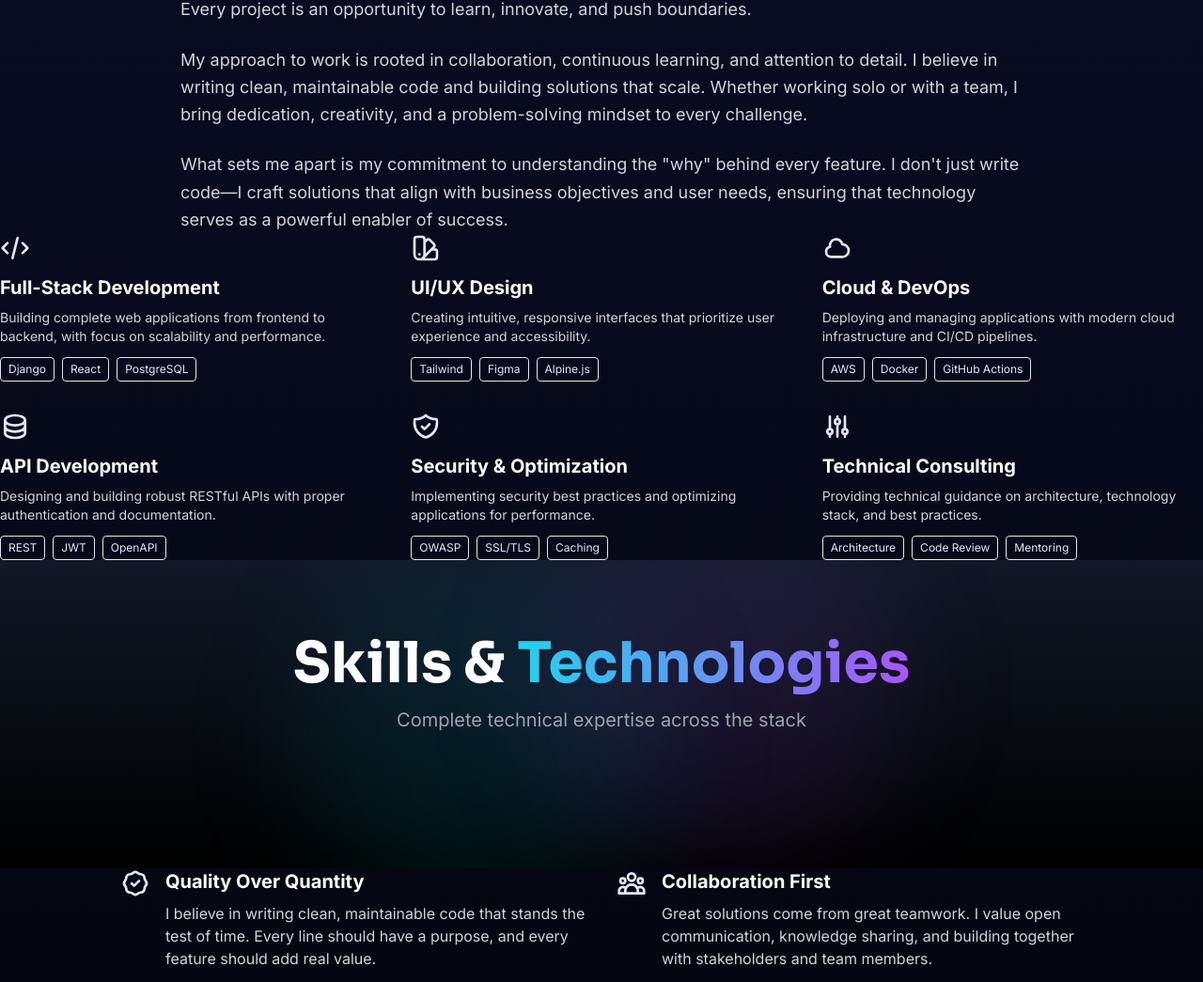
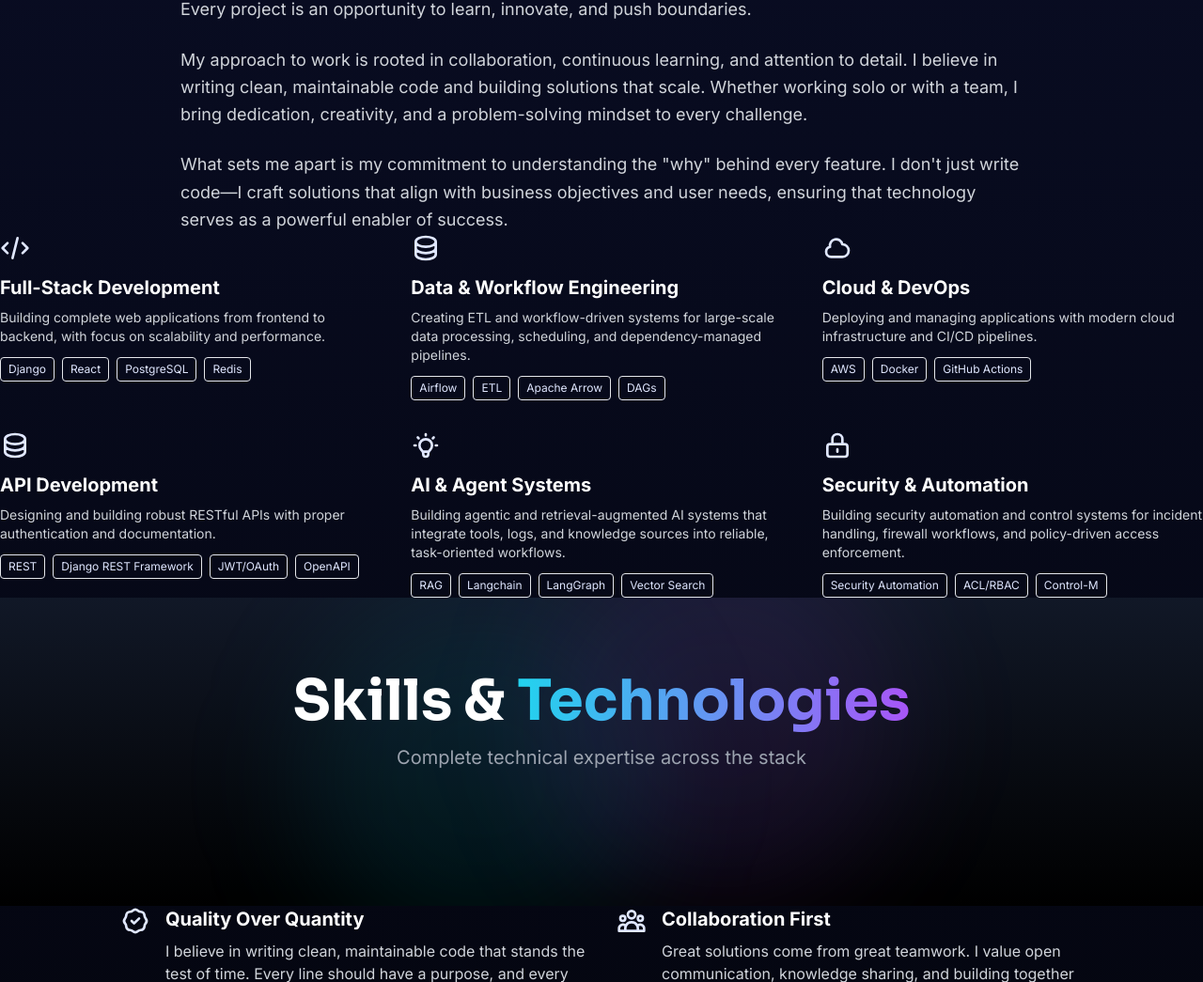
Before and after one commit to pawan980/portfolio, a Django app: page /about/ in a window 1280 px wide. Shown: the part 401-1446 px from the top of the page at 94% size. Run offline with Django 4.2, Linux system fonts and the light colour scheme; data comes from the database, SQL or seed files in the repository; data that the repository does not hold is empty; some libraries are stand-ins or nearby versions.

Commit message:
Update What I Do section: replace cards with AI & Agent Systems, Data & Workflow Engineering, and Security & Automation

```diff
--- a/templates/pages/about.html
+++ b/templates/pages/about.html
@@ -103,6 +103,8 @@
                     class="text-xs px-2 py-1 bg-cyan-500/20 border border-cyan-500/30 text-cyan-400 rounded">React</span>
                 <span
                     class="text-xs px-2 py-1 bg-cyan-500/20 border border-cyan-500/30 text-cyan-400 rounded">PostgreSQL</span>
+                <span
+                    class="text-xs px-2 py-1 bg-cyan-500/20 border border-cyan-500/30 text-cyan-400 rounded">Redis</span>
             </div>
         </c-card>
 
@@ -110,20 +112,21 @@
             <div class="text-purple-400 mb-3">
                 <svg class="w-8 h-8" fill="none" stroke="currentColor" viewBox="0 0 24 24">
                     <path stroke-linecap="round" stroke-linejoin="round" stroke-width="2"
-                        d="M7 21a4 4 0 01-4-4V5a2 2 0 012-2h4a2 2 0 012 2v12a4 4 0 01-4 4zm0 0h12a2 2 0 002-2v-4a2 2 0 00-2-2h-2.343M11 7.343l1.657-1.657a2 2 0 012.828 0l2.829 2.829a2 2 0 010 2.828l-8.486 8.485M7 17h.01">
+                        d="M4 7v10c0 2.21 3.582 4 8 4s8-1.79 8-4V7M4 7c0 2.21 3.582 4 8 4s8-1.79 8-4M4 7c0-2.21 3.582-4 8-4s8 1.79 8 4m0 5c0 2.21-3.582 4-8 4s-8-1.79-8-4">
                     </path>
                 </svg>
             </div>
-            <h3 class="text-xl font-bold mb-2 text-white">UI/UX Design</h3>
-            <p class="text-gray-300 mb-3 text-sm">Creating intuitive, responsive interfaces that
-                prioritize user experience and accessibility.</p>
+            <h3 class="text-xl font-bold mb-2 text-white">Data & Workflow Engineering</h3>
+            <p class="text-gray-300 mb-3 text-sm">Creating ETL and workflow-driven systems for large-scale data processing, scheduling, and dependency-managed pipelines.</p>
             <div class="flex flex-wrap gap-2">
                 <span
-                    class="text-xs px-2 py-1 bg-cyan-500/20 border border-cyan-500/30 text-cyan-400 rounded">Tailwind</span>
+                    class="text-xs px-2 py-1 bg-cyan-500/20 border border-cyan-500/30 text-cyan-400 rounded">Airflow</span>
                 <span
-                    class="text-xs px-2 py-1 bg-cyan-500/20 border border-cyan-500/30 text-cyan-400 rounded">Figma</span>
+                    class="text-xs px-2 py-1 bg-cyan-500/20 border border-cyan-500/30 text-cyan-400 rounded">ETL</span>
                 <span
-                    class="text-xs px-2 py-1 bg-cyan-500/20 border border-cyan-500/30 text-cyan-400 rounded">Alpine.js</span>
+                    class="text-xs px-2 py-1 bg-cyan-500/20 border border-cyan-500/30 text-cyan-400 rounded">Apache Arrow</span>
+                <span
+                    class="text-xs px-2 py-1 bg-cyan-500/20 border border-cyan-500/30 text-cyan-400 rounded">DAGs</span>
             </div>
         </c-card>
 
@@ -164,7 +167,9 @@
                 <span
                     class="text-xs px-2 py-1 bg-cyan-500/20 border border-cyan-500/30 text-cyan-400 rounded">REST</span>
                 <span
-                    class="text-xs px-2 py-1 bg-cyan-500/20 border border-cyan-500/30 text-cyan-400 rounded">JWT</span>
+                    class="text-xs px-2 py-1 bg-cyan-500/20 border border-cyan-500/30 text-cyan-400 rounded">Django REST Framework</span>
+                <span
+                    class="text-xs px-2 py-1 bg-cyan-500/20 border border-cyan-500/30 text-cyan-400 rounded">JWT/OAuth</span>
                 <span
                     class="text-xs px-2 py-1 bg-cyan-500/20 border border-cyan-500/30 text-cyan-400 rounded">OpenAPI</span>
             </div>
@@ -174,20 +179,21 @@
             <div class="text-cyan-400 mb-3">
                 <svg class="w-8 h-8" fill="none" stroke="currentColor" viewBox="0 0 24 24">
                     <path stroke-linecap="round" stroke-linejoin="round" stroke-width="2"
-                        d="M9 12l2 2 4-4m5.618-4.016A11.955 11.955 0 0112 2.944a11.955 11.955 0 01-8.618 3.04A12.02 12.02 0 003 9c0 5.591 3.824 10.29 9 11.622 5.176-1.332 9-6.03 9-11.622 0-1.042-.133-2.052-.382-3.016z">
+                        d="M9.663 17h4.673M12 3v1m6.364 1.636l-.707.707M21 12h-1M4 12H3m3.343-5.657l-.707-.707m2.828 9.9a5 5 0 117.072 0l-.548.547A3.374 3.374 0 0014 18.469V19a2 2 0 11-4 0v-.531c0-.895-.356-1.754-.988-2.386l-.548-.547z">
                     </path>
                 </svg>
             </div>
-            <h3 class="text-xl font-bold mb-2 text-white">Security & Optimization</h3>
-            <p class="text-gray-300 mb-3 text-sm">Implementing security best practices and optimizing
-                applications for performance.</p>
+            <h3 class="text-xl font-bold mb-2 text-white">AI & Agent Systems</h3>
+            <p class="text-gray-300 mb-3 text-sm">Building agentic and retrieval-augmented AI systems that integrate tools, logs, and knowledge sources into reliable, task-oriented workflows.</p>
             <div class="flex flex-wrap gap-2">
                 <span
-                    class="text-xs px-2 py-1 bg-cyan-500/20 border border-cyan-500/30 text-cyan-400 rounded">OWASP</span>
+                    class="text-xs px-2 py-1 bg-cyan-500/20 border border-cyan-500/30 text-cyan-400 rounded">RAG</span>
                 <span
-                    class="text-xs px-2 py-1 bg-cyan-500/20 border border-cyan-500/30 text-cyan-400 rounded">SSL/TLS</span>
+                    class="text-xs px-2 py-1 bg-cyan-500/20 border border-cyan-500/30 text-cyan-400 rounded">Langchain</span>
                 <span
-                    class="text-xs px-2 py-1 bg-cyan-500/20 border border-cyan-500/30 text-cyan-400 rounded">Caching</span>
+                    class="text-xs px-2 py-1 bg-cyan-500/20 border border-cyan-500/30 text-cyan-400 rounded">LangGraph</span>
+                <span
+                    class="text-xs px-2 py-1 bg-cyan-500/20 border border-cyan-500/30 text-cyan-400 rounded">Vector Search</span>
             </div>
         </c-card>
 
@@ -195,21 +201,19 @@
             <div class="text-purple-400 mb-3">
                 <svg class="w-8 h-8" fill="none" stroke="currentColor" viewBox="0 0 24 24">
                     <path stroke-linecap="round" stroke-linejoin="round" stroke-width="2"
-                        d="M12 6V4m0 2a2 2 0 100 4m0-4a2 2 0 110 4m-6 8a2 2 0 100-4m0 4a2 2 0 110-4m0 4v2m0-6V4m6 6v10m6-2a2 2 0 100-4m0 4a2 2 0 110-4m0 4v2m0-6V4">
+                        d="M12 15v2m-6 4h12a2 2 0 002-2v-6a2 2 0 00-2-2H6a2 2 0 00-2 2v6a2 2 0 002 2zm10-10V7a4 4 0 00-8 0v4h8z">
                     </path>
                 </svg>
             </div>
-            <h3 class="text-xl font-bold mb-2 text-white">Technical Consulting</h3>
-            <p class="text-gray-300 mb-3 text-sm">Providing technical guidance on architecture,
-                technology stack, and best practices.</p>
+            <h3 class="text-xl font-bold mb-2 text-white">Security & Automation</h3>
+            <p class="text-gray-300 mb-3 text-sm">Building security automation and control systems for incident handling, firewall workflows, and policy-driven access enforcement.</p>
             <div class="flex flex-wrap gap-2">
                 <span
-                    class="text-xs px-2 py-1 bg-cyan-500/20 border border-cyan-500/30 text-cyan-400 rounded">Architecture</span>
+                    class="text-xs px-2 py-1 bg-cyan-500/20 border border-cyan-500/30 text-cyan-400 rounded">Security Automation</span>
                 <span
-                    class="text-xs px-2 py-1 bg-cyan-500/20 border border-cyan-500/30 text-cyan-400 rounded">Code
-                    Review</span>
+                    class="text-xs px-2 py-1 bg-cyan-500/20 border border-cyan-500/30 text-cyan-400 rounded">ACL/RBAC</span>
                 <span
-                    class="text-xs px-2 py-1 bg-cyan-500/20 border border-cyan-500/30 text-cyan-400 rounded">Mentoring</span>
+                    class="text-xs px-2 py-1 bg-cyan-500/20 border border-cyan-500/30 text-cyan-400 rounded">Control-M</span>
             </div>
         </c-card>
     </div>
```
